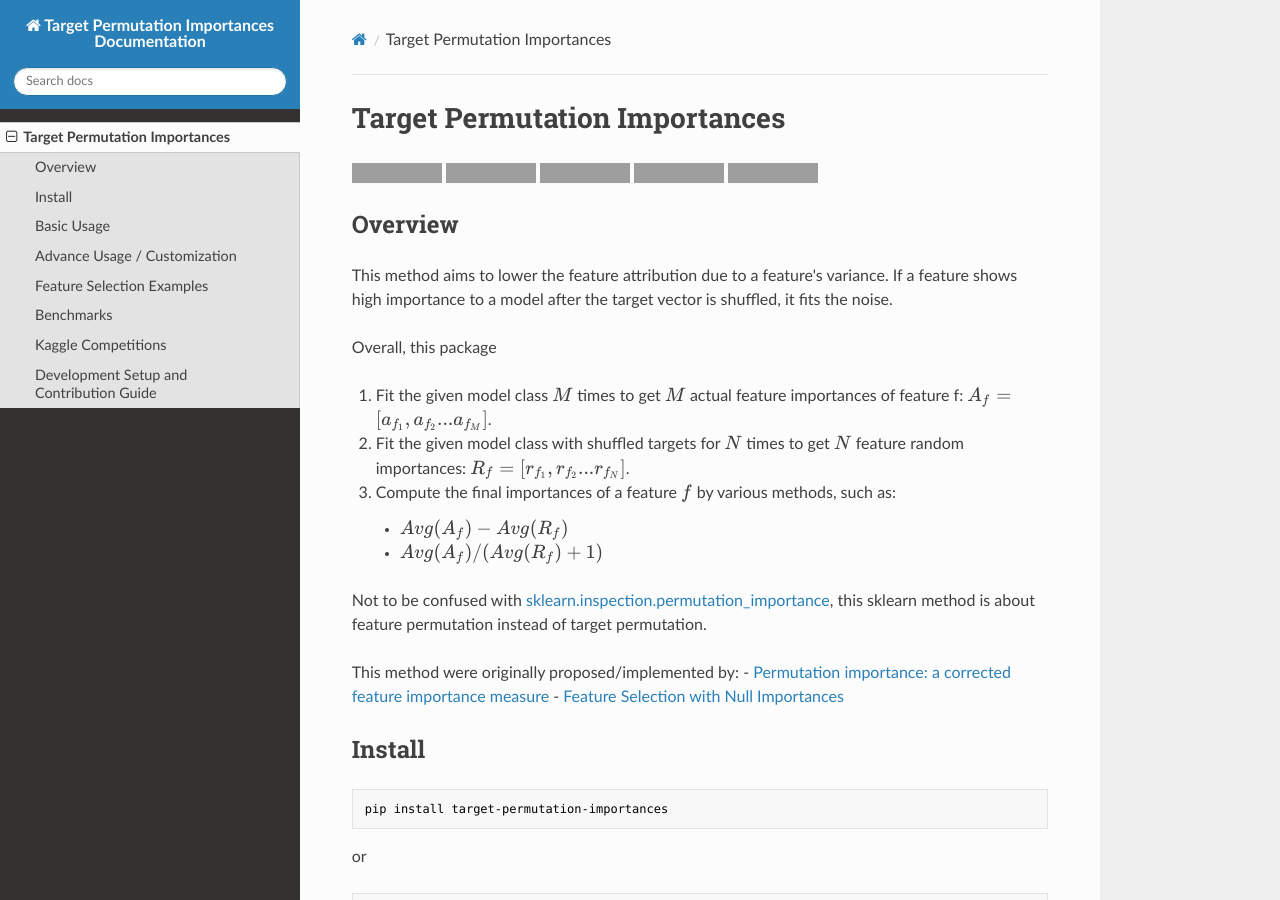
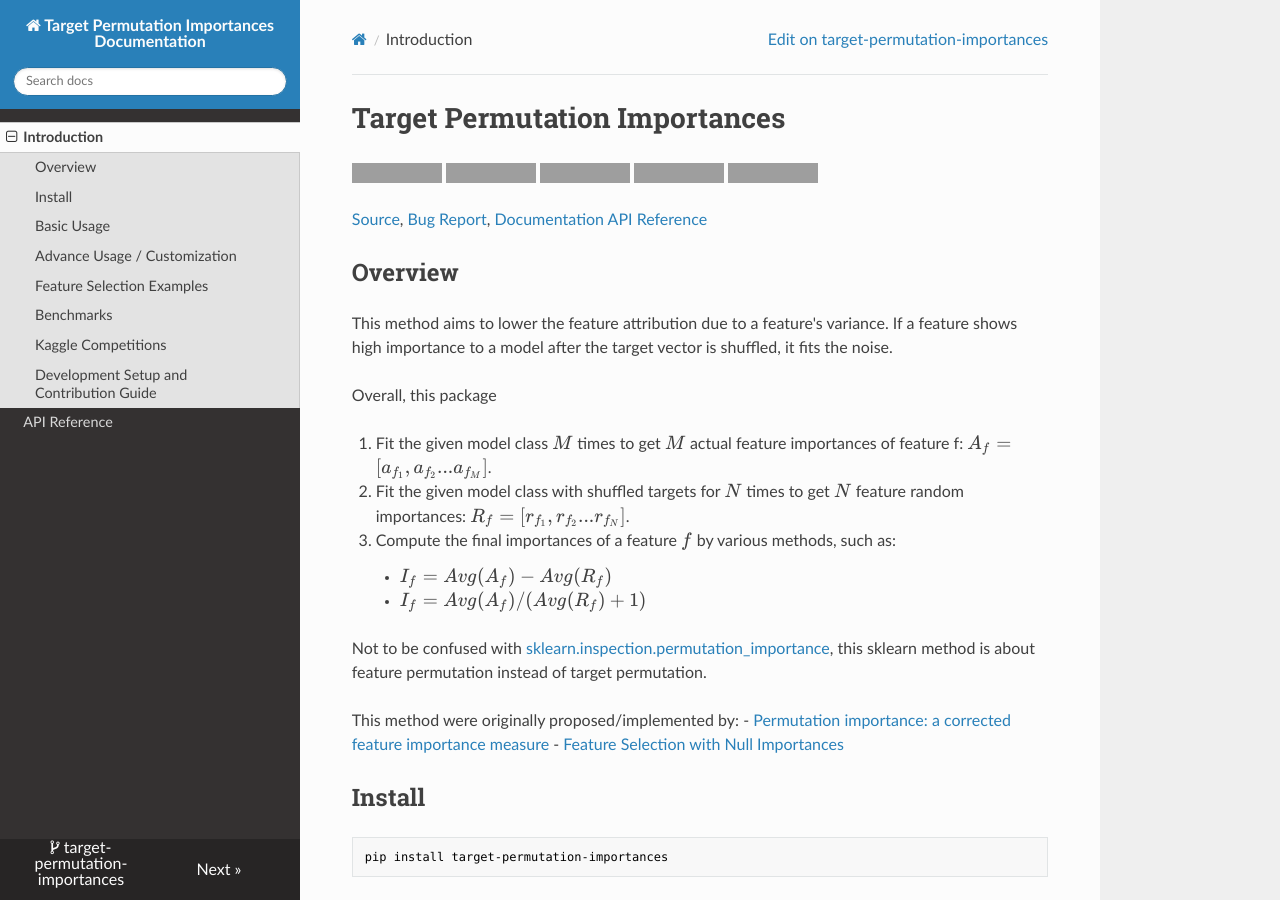
Before and after one commit to kingychiu/target-permutation-importances, an MkDocs documentation site: the page built from docs/index.md, in a window 1280 px wide and 900 px high. Built offline with MkDocs 1.6.1, drawn with Linux system fonts in a browser that asks for light colours; nearby versions of some CDN libraries; grey boxes are pictures that could not be loaded.

```diff
--- a/docs/index.md
+++ b/docs/index.md
@@ -6,6 +6,10 @@
 [![Actions status](https://github.com/kingychiu/target-permutation-importances/workflows/CI/badge.svg)](https://github.com/kingychiu/target-permutation-importances/actions/workflows/main.yaml)
 [![Ruff](https://img.shields.io/endpoint?url=https://raw.githubusercontent.com/charliermarsh/ruff/main/assets/badge/v2.json)](https://github.com/kingychiu/target-permutation-importances)
 
+[Source](https://github.com/kingychiu/target-permutation-importances/),
+[Bug Report](https://github.com/kingychiu/target-permutation-importances/issues/),
+[Documentation](https://target-permutation-importances.readthedocs.io/en/latest/)
+[API Reference](https://target-permutation-importances.readthedocs.io/en/latest/reference/)
 
 ## Overview
 This method aims to lower the feature attribution due to a feature's variance.
@@ -16,8 +20,8 @@ Overall, this package
 1. Fit the given model class $M$ times to get $M$ actual feature importances of feature f: $A_f = [a_{f_1},a_{f_2}...a_{f_M}]$.
 2. Fit the given model class with shuffled targets for $N$ times to get $N$ feature random importances: $R_f = [r_{f_1},r_{f_2}...r_{f_N}]$.
 3. Compute the final importances of a feature $f$ by various methods, such as:
-    - $Avg(A_f) - Avg(R_f)$
-    - $Avg(A_f) / (Avg(R_f) + 1)$
+    - $I_f = Avg(A_f) - Avg(R_f)$
+    - $I_f = Avg(A_f) / (Avg(R_f) + 1)$
 
 Not to be confused with [sklearn.inspection.permutation_importance](https://scikit-learn.org/stable/modules/generated/sklearn.inspection.permutation_importance.html#sklearn.inspection.permutation_importance),
 this sklearn method is about feature permutation instead of target permutation.
@@ -93,7 +97,7 @@ You can find more detailed examples in the "Feature Selection Examples" section.
 
 ## Advance Usage / Customization
 This package exposes `generic_compute` to allow customization.
-Read [`target_permutation_importances.__init__.py`](target_permutation_importances/__init__.py) for details.
+Read [`target_permutation_importances.__init__.py`](https://github.com/kingychiu/target-permutation-importances/target_permutation_importances/__init__.py) for details.
 
 
 ## Feature Selection Examples
@@ -121,7 +125,7 @@ Feature importance is calculated from the `train` set. Feature selection is done
 The final benchmark is evaluated on the `test` set. Therefore the `test` set is unseen to both the feature importance and selection process.
 
 
-Raw result data are in [`benchmarks/results/tabular_benchmark.csv`](benchmarks/results/tabular_benchmark.csv).
+Raw result data are in [`benchmarks/results/tabular_benchmark.csv`](https://github.com/kingychiu/target-permutation-importances/benchmarks/results/tabular_benchmark.csv).
 
 ## Kaggle Competitions
 Many Kaggle Competition top solutions involve this method, here are some examples
--- a/mkdocs.yml
+++ b/mkdocs.yml
@@ -1,10 +1,22 @@
 site_name: Target Permutation Importances Documentation
-theme: readthedocs
+site_url: https://target-permutation-importances.readthedocs.io/en/latest/
+repo_url: https://github.com/kingychiu/target-permutation-importances
+repo_name: target-permutation-importances
+theme: "readthedocs"
+
+nav:
+  - "Introduction": index.md
+  - "API Reference": reference.md
+
 extra_javascript:
   - https://cdnjs.cloudflare.com/ajax/libs/KaTeX/0.16.7/katex.min.js
   - https://cdnjs.cloudflare.com/ajax/libs/KaTeX/0.16.7/contrib/auto-render.min.js
   - javascripts/katex.js
 
-
 extra_css:
   - https://cdnjs.cloudflare.com/ajax/libs/KaTeX/0.16.7/katex.min.css
+
+plugins:
+  - search
+  - autorefs
+  - mkdocstrings
```
Also changed, not shown: README.md (+5 -4 lines), docs/reference.md (added, +27 -0 lines), pyproject.toml (+7 -1 lines), target_permutation_importances/__init__.py (+52 -2 lines), 1 other file.
